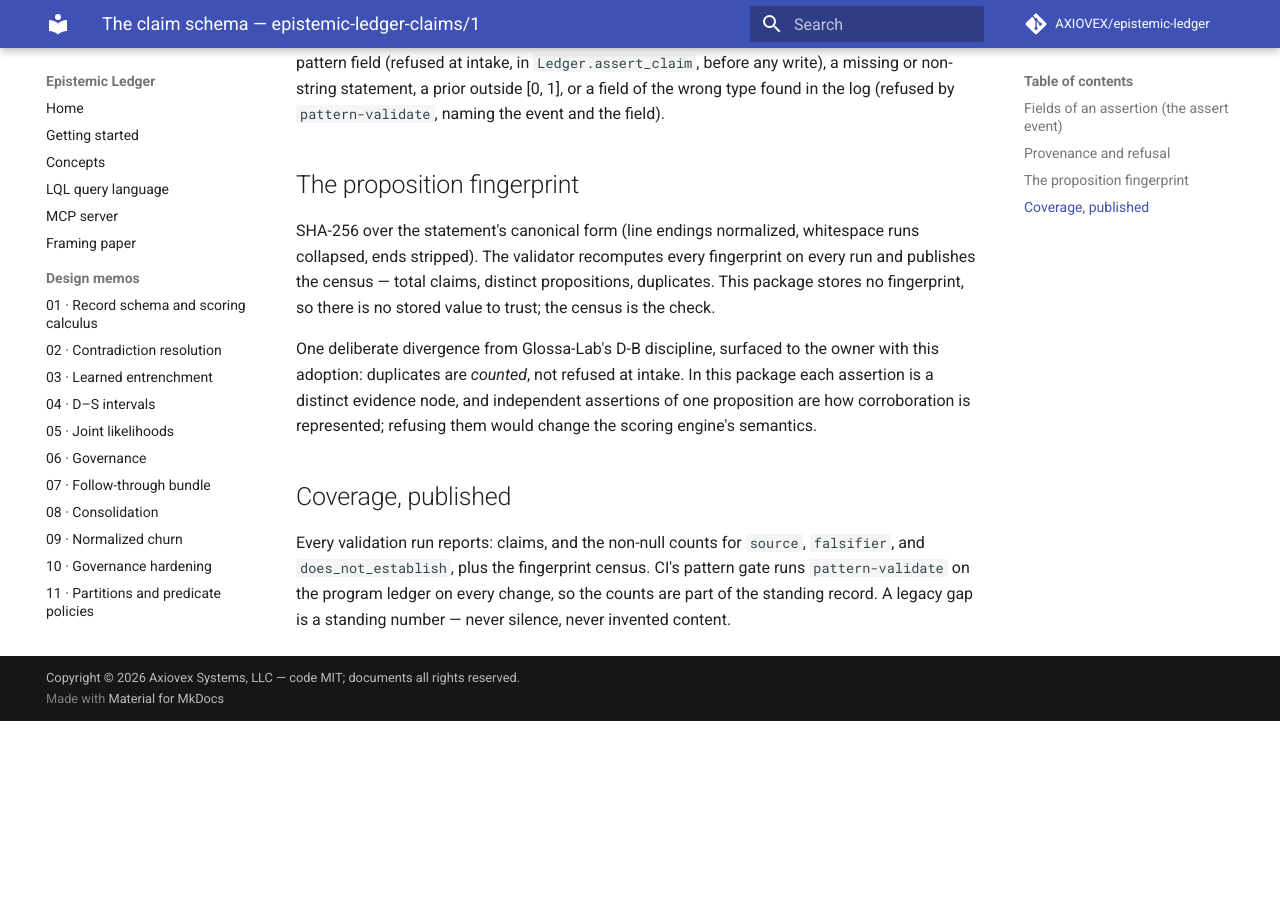
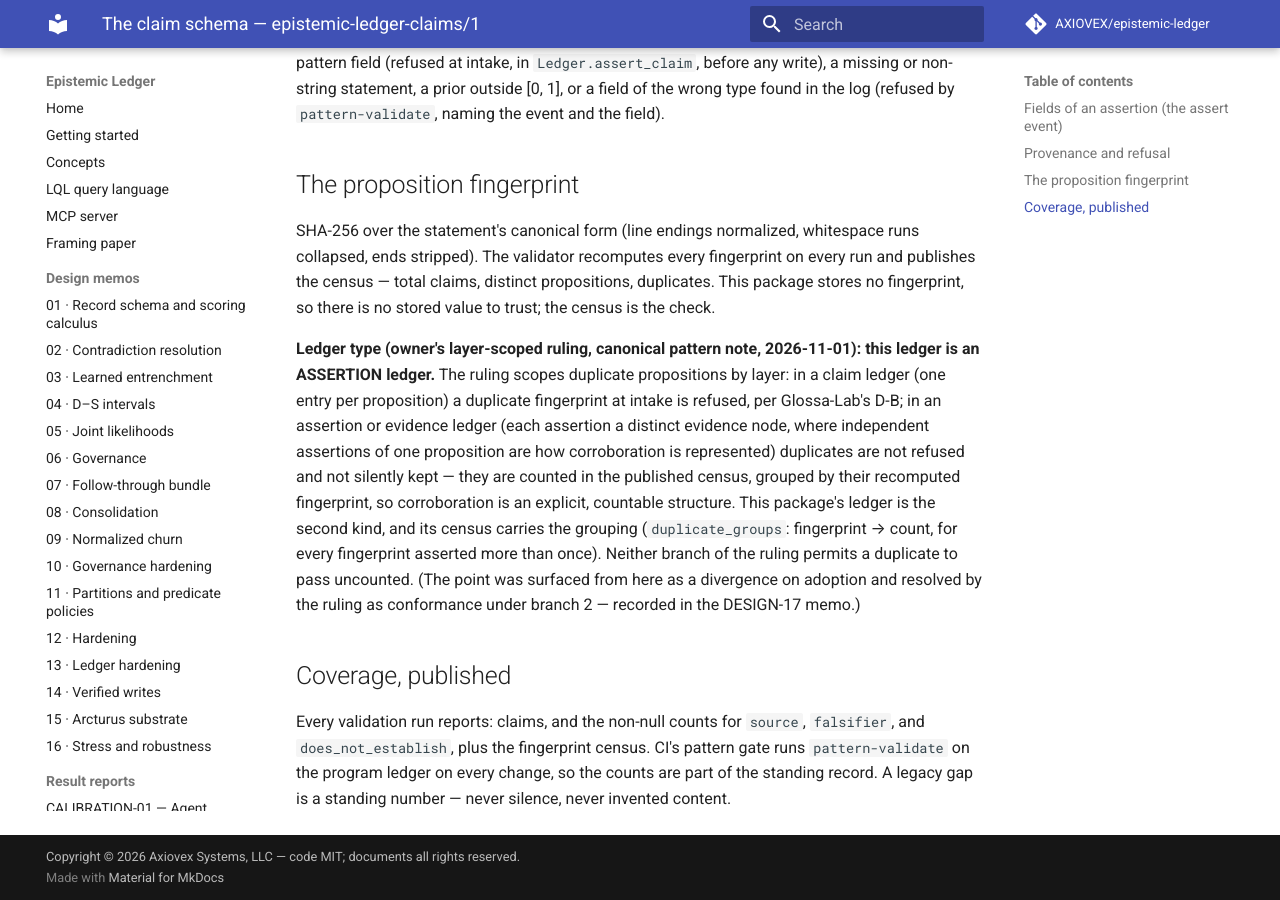
Before and after one commit to AXIOVEX/epistemic-ledger, an MkDocs documentation site: the page built from docs/pattern/SCHEMA.md, in a window 1280 px wide and 900 px high, scrolled down 1103 px. Built offline with MkDocs 1.6.1 and Material for MkDocs 9.7.7, drawn with Linux system fonts in a browser that asks for light colours; comment, search, counter and statistics services are not loaded; before the commit the page ends 1824 px from its top, so only the background shows below that.

Commit message:
Record the layer-scoped ruling: assertion-ledger declaration + fingerprint-grouped census (#73)

```diff
--- a/docs/pattern/SCHEMA.md
+++ b/docs/pattern/SCHEMA.md
@@ -49,13 +49,26 @@
 no fingerprint, so there is no stored value to trust;
 the census is the check.
 
-One deliberate divergence from Glossa-Lab's D-B
-discipline, surfaced to the owner with this adoption:
-duplicates are *counted*, not refused at intake. In
-this package each assertion is a distinct evidence
-node, and independent assertions of one proposition
-are how corroboration is represented; refusing them
-would change the scoring engine's semantics.
+**Ledger type (owner's layer-scoped ruling, canonical
+pattern note, 2026-11-01): this ledger is an ASSERTION
+ledger.** The ruling scopes duplicate propositions by
+layer: in a claim ledger (one entry per proposition) a
+duplicate fingerprint at intake is refused, per
+Glossa-Lab's D-B; in an assertion or evidence ledger
+(each assertion a distinct evidence node, where
+independent assertions of one proposition are how
+corroboration is represented) duplicates are not
+refused and not silently kept — they are counted in
+the published census, grouped by their recomputed
+fingerprint, so corroboration is an explicit, countable
+structure. This package's ledger is the second kind,
+and its census carries the grouping
+(`duplicate_groups`: fingerprint → count, for every
+fingerprint asserted more than once). Neither branch
+of the ruling permits a duplicate to pass uncounted.
+(The point was surfaced from here as a divergence on
+adoption and resolved by the ruling as conformance
+under branch 2 — recorded in the DESIGN-17 memo.)
 
 ## Coverage, published
 
```
Also changed, not shown: CHANGELOG.md (+4 -0 lines), docs/DESIGN-17-pattern-alignment.md (+20 -0 lines), 2 other files.
